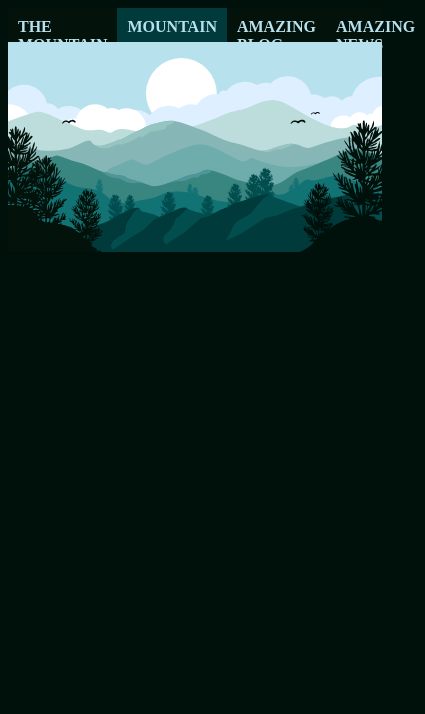
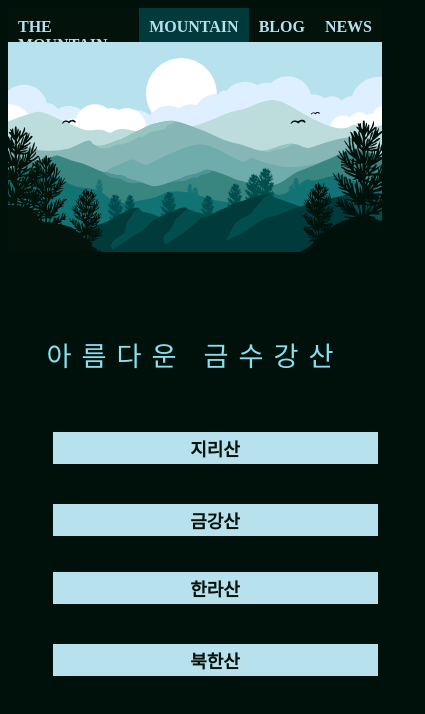
Before and after one commit to firstcommit23/fastcampus-publishing, a plain HTML site: page ch03/index.html in a window 390 px wide. Shown: the top 714 px of the page, 425 px wide, since content can reach past the window. Drawn offline with Linux system fonts and the light colour scheme.

Commit message:
firewatch 반응형 추가

```diff
--- a/ch03/index.css
+++ b/ch03/index.css
@@ -1,3 +1,7 @@
+html {
+    /* scroll-behavior: smooth; */
+}
+
 body {
     height: 200vh;
     background-color: #00110c;
@@ -10,6 +14,24 @@ header {
     background-color: #04120c;
     color: #b8e1ee;
     justify-content: space-between;
+}
+
+a {
+    color: unset;
+    text-decoration: unset;
+}
+
+.long-text {
+    display: none;
+}
+
+@media (min-width: 880px) {
+    .long-text {
+        display: inline-block;
+    }
+    .short-text {
+        display: none;
+    }
 }
 
 .button-in-header {
@@ -36,5 +58,48 @@ header {
     overflow: hidden;
 }
 
-#main-image {
+#document-title {
+    margin-bottom: 40px;
+    color: #88e1ee;
+    font-size: 170%;
+    font-weight: 300;
+    letter-spacing: 10px;
 }
+
+#main-content-wrapper {
+    display: flex;
+    margin-top: 50px;
+    flex-direction: column;
+    align-items: center;
+}
+
+#mountain-tag-wrapper {
+    display: flex;
+    font-size: 18px;
+    font-weight: 700;
+    gap: 50px;
+}
+
+@media (max-width: 880px) {
+    #mountain-tag-wrapper {
+        flex-direction: column;
+        gap: unset;
+    }
+}
+
+.mountain-content-wrapper {
+    display: flex;
+    flex-direction: column;
+    gap: 40px;
+}
+
+.mountain-content-list {
+    display: flex;
+    justify-content: center;
+    align-items: center;
+    width: 325px;
+    height: 32px;
+    background-color: #b8e1ee;
+    color: #04120c;
+    text-align: center;
+}
--- a/ch03/index.html
+++ b/ch03/index.html
@@ -10,11 +10,17 @@
     </head>
     <body>
         <header>
-            <a class="button-in-header"> THE MOUNTAIN </a>
+            <a href="#document-title" class="button-in-header">THE MOUNTAIN </a>
             <div id="right-buttons">
                 <a id="active-menu" class="button-in-header">MOUNTAIN</a>
-                <a class="button-in-header">AMAZING BLOG</a>
-                <a class="button-in-header">AMAZING NEWS</a>
+                <a class="button-in-header"
+                    ><span class="long-text">AMAZING BLOG</span
+                    ><span class="short-text">BLOG</span></a
+                >
+                <a class="button-in-header"
+                    ><span class="long-text">AMAZING NEWS</span
+                    ><span class="short-text">NEWS</span></a
+                >
             </div>
         </header>
         <div id="image-wrapper">
@@ -1680,6 +1686,19 @@
                 </g>
             </svg>
         </div>
+        <div id="main-content-wrapper">
+            <p id="document-title">아름다운 금수강산</p>
+            <div id="mountain-tag-wrapper">
+                <ul class="mountain-content-wrapper">
+                    <li class="mountain-content-list">지리산</li>
+                    <li class="mountain-content-list">금강산</li>
+                </ul>
+                <ul class="mountain-content-wrapper">
+                    <li class="mountain-content-list">한라산</li>
+                    <li class="mountain-content-list">북한산</li>
+                </ul>
+            </div>
+        </div>
     </body>
     <script>
         const sun = document.getElementById('sun');
@@ -1697,7 +1716,9 @@
         const mountain6 = document.getElementById('mountain6');
         const mountain7 = document.getElementById('mountain7');
 
+        let clientWidth = document.documentElement.clientWidth;
         window.addEventListener('scroll', () => {
+            if (clientWidth <= 800) return;
             const scrollY = window.scrollY;
 
             sun.style.transform = `translateY(${scrollY * 1.25}px)`;
@@ -1726,5 +1747,18 @@
                     element.setAttribute('id', 'active-menu');
                 });
             });
+
+        const link = document.querySelector('a[href="#document-title"]');
+        link.addEventListener('click', (event) => {
+            event.preventDefault();
+            document
+                .querySelector('#document-title')
+                .scrollIntoView({ behavior: 'smooth' });
+        });
+
+        // 초기 width일 경우는?
+        window.addEventListener('resize', () => {
+            clientWidth = document.documentElement.clientWidth;
+        });
     </script>
 </html>
```
